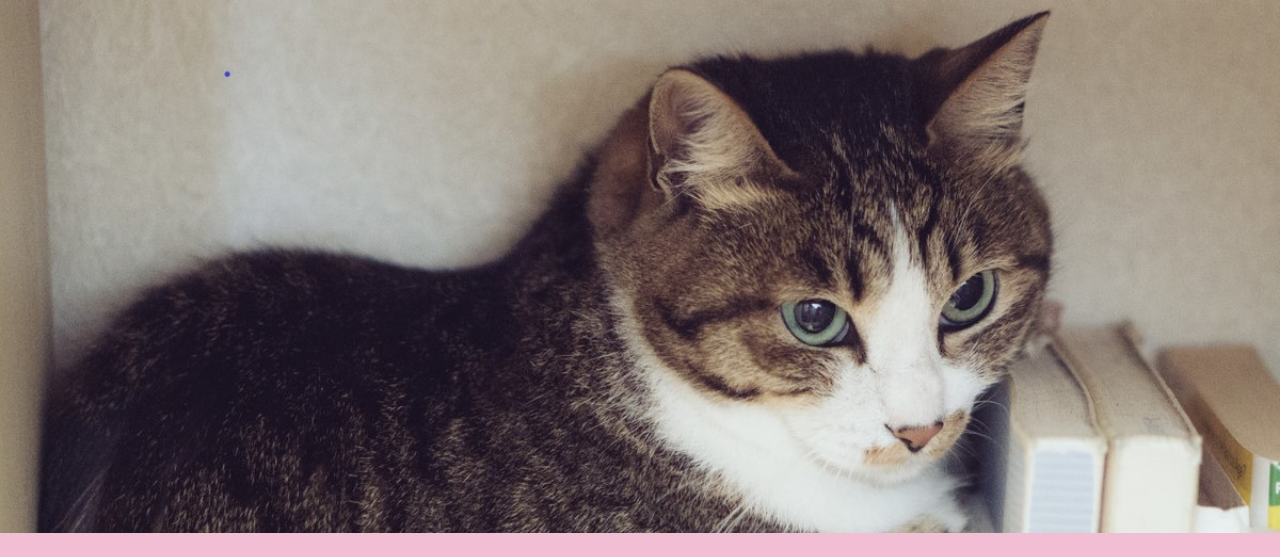
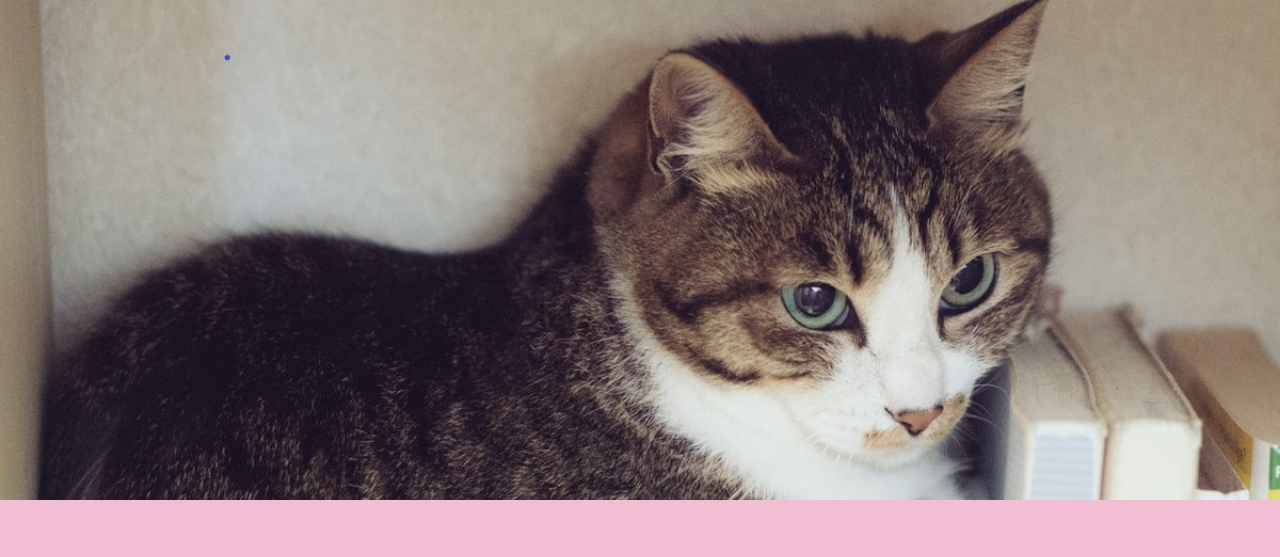
Before and after one commit to Hrk6624/responsive-site, a plain HTML site: page index.html in a window 1280 px wide. Shown: the top 557 px of the page. Drawn offline with nearby package versions, Linux system fonts and the light colour scheme.

Commit message:
fix css_3

```diff
--- a/css/style.css
+++ b/css/style.css
@@ -47,9 +47,7 @@ a {
 ------------------------------------------------------------*/
 .flexible-images {
     width: 100%;
-    height: 500;
-    /* (画像の高さ / 画像の横幅) × 100 */
-    padding-top: 41.6666667%;
+    height: 500px;
     background-image: url("../images/neko_top.jpg");
     background-repeat: no-repeat;
     background-position: center center;
@@ -150,9 +148,10 @@ section {
   #contact ul a:hover {
     background-color: #0f949b; }
 
+}
+
  @media (max-width: 768px) {
    .flexible-images {
       height: 250px;
    }
 }
-}
```
